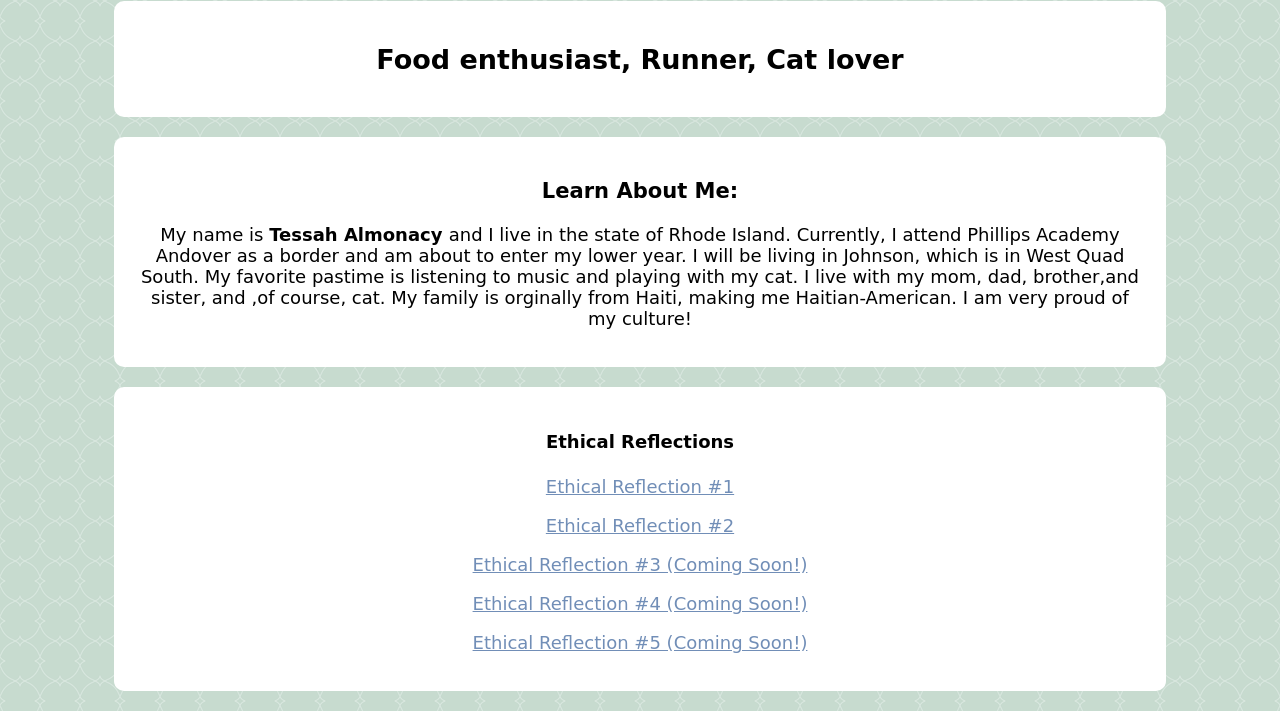
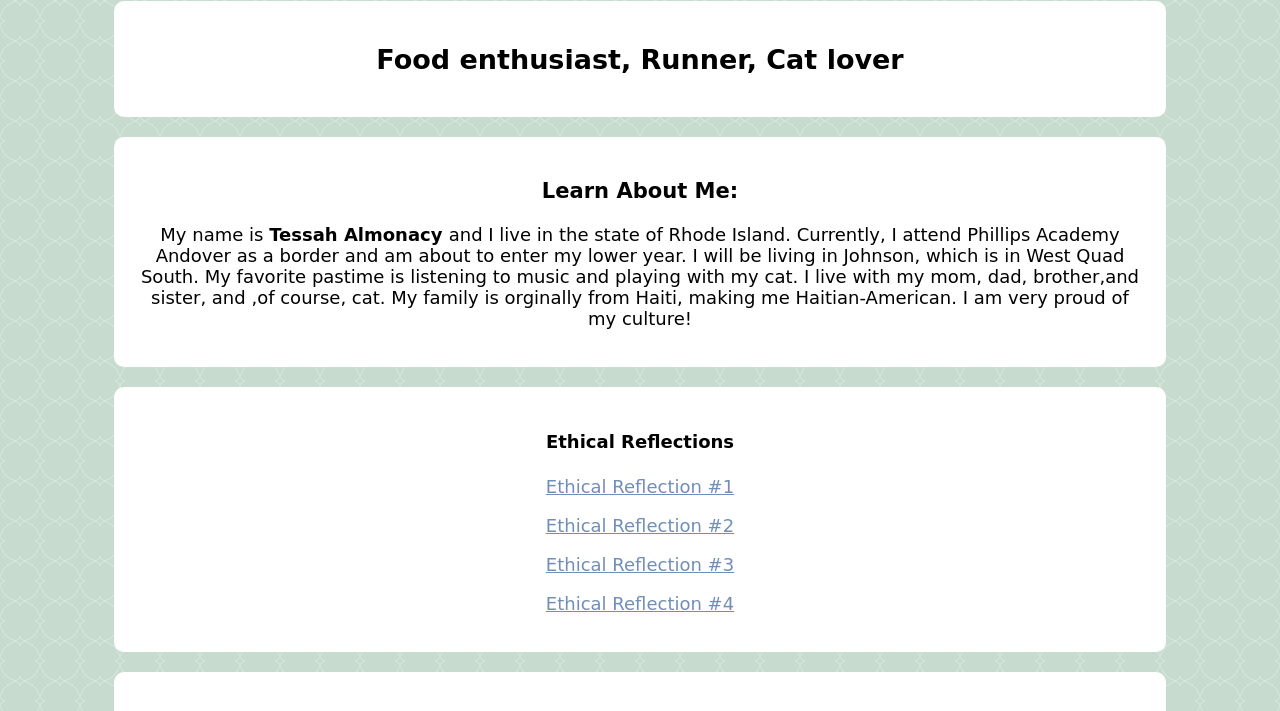
Before and after one commit to TalaAlmond01/Tessah-Website-, a plain HTML site: page index.html in a window 1280 px wide. Shown: the part 79-790 px from the top of the page. Drawn offline with Linux system fonts and the light colour scheme.

Commit message:
add index.html

```diff
--- a/index.html
+++ b/index.html
@@ -57,9 +57,8 @@ h1{
 
 <p> <a href= "Ethical1.html"> Ethical Reflection #1 </a> </p>
 <p> <a href= "Ethical2.html"> Ethical Reflection #2  </a> </p>
-<p> <a href= ""> Ethical Reflection #3 (Coming Soon!) </a> </p>
-<p> <a href= ""> Ethical Reflection #4 (Coming Soon!) </a> </p>
-<p> <a href= ""> Ethical Reflection #5 (Coming Soon!)</a> </p>
+<p> <a href= ""> Ethical Reflection #3 </a> </p>
+<p> <a href= "Ethical4.html"> Ethical Reflection #4 </a> </p>
 </div>
 <div>
 <h5> Projects</h5>
```
Also changed, not shown: 1 other file.
